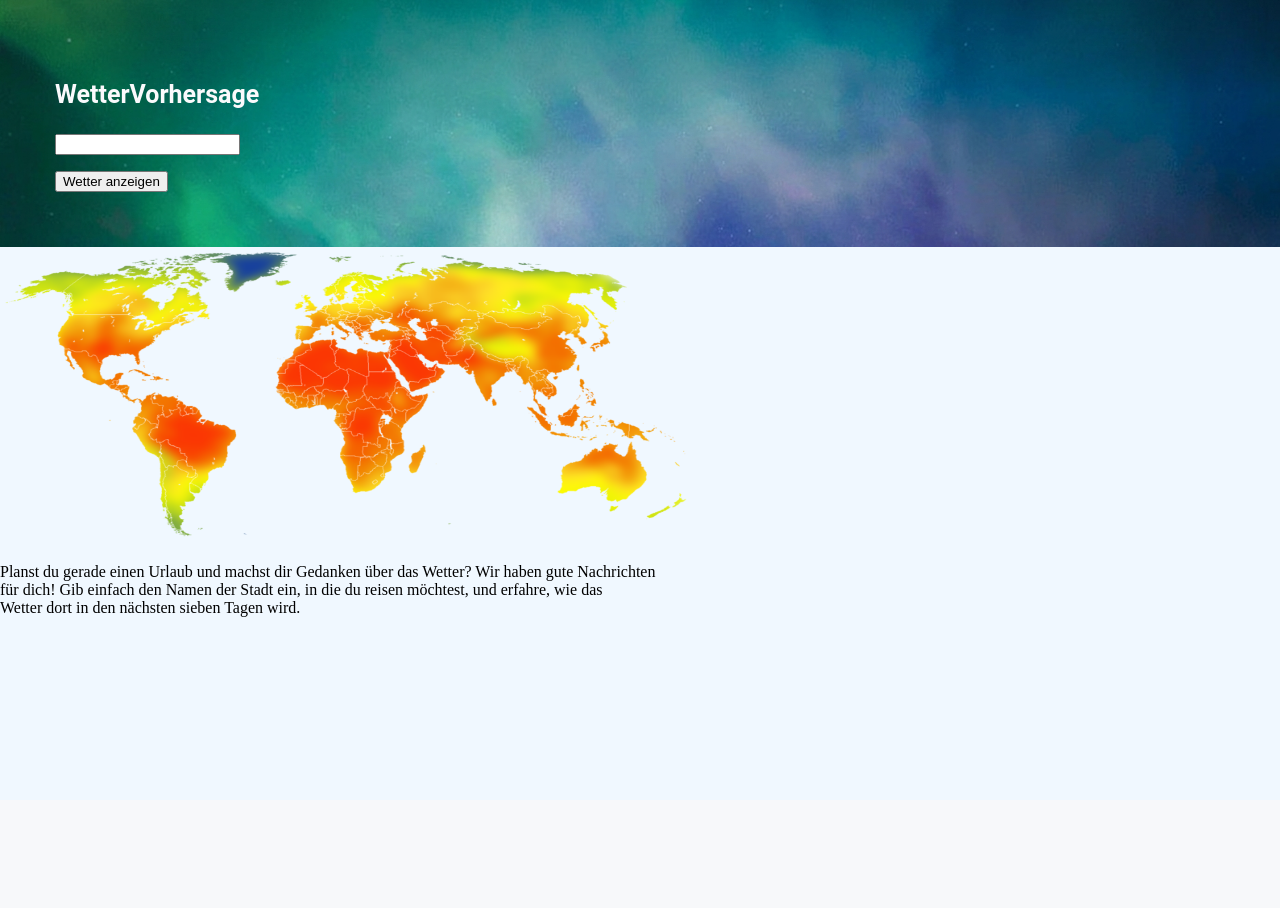
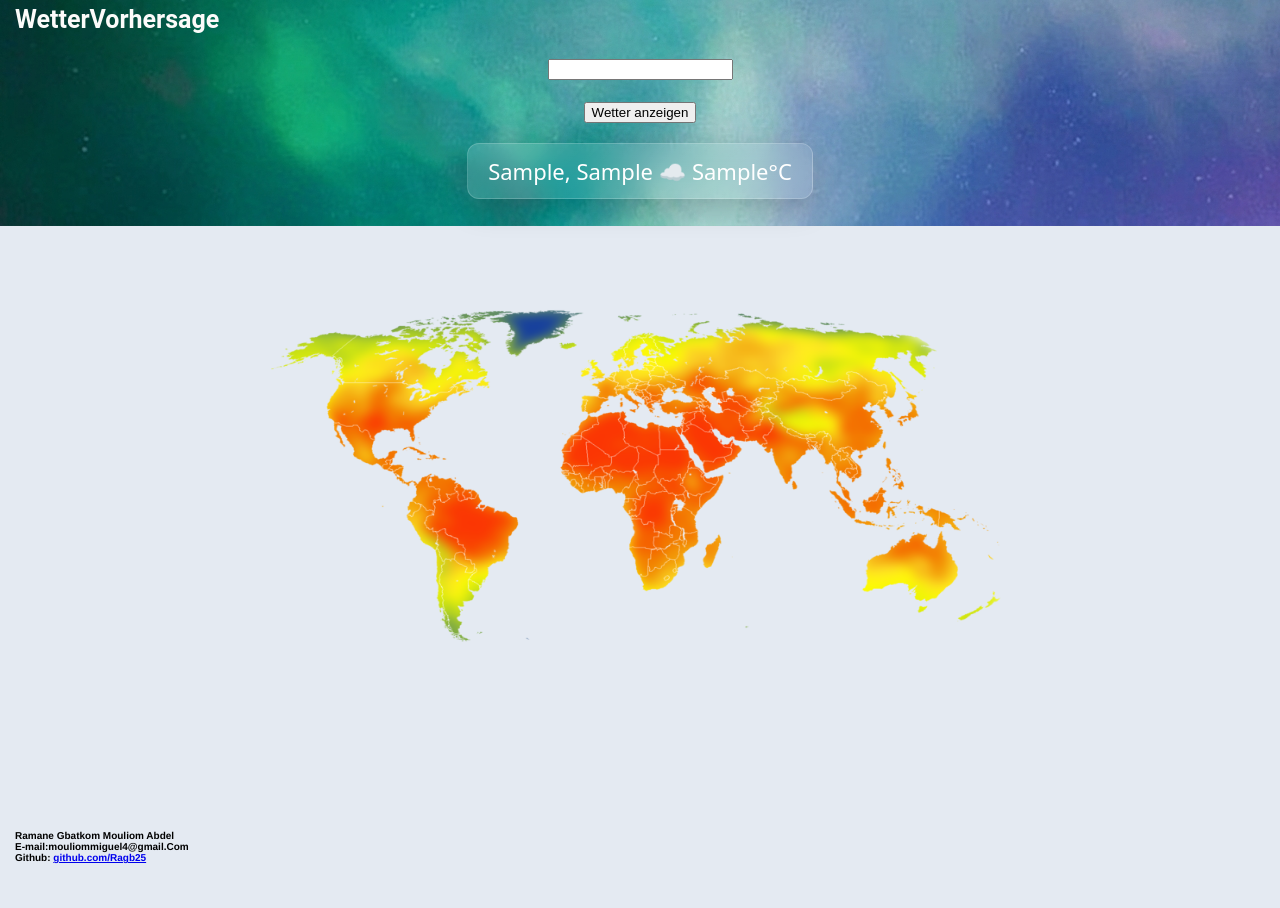
Before and after one commit to Ragb25/Wetter_projekt, a Python web app: template templates/welcome_page.html in a window 1280 px wide. Before the commit the page ends 617 px from the top, so only its background shows below. Run offline with Jinja, Linux system fonts and the light colour scheme; the template is opened without the code that fills it: most values are stand-ins (such as "Sample title", 1, 10 or a date in 2020).

Commit message:
Frontend Welcome_page momentant fertiggestellt mit css Style.

```diff
--- a/templates/welcome_page.html
+++ b/templates/welcome_page.html
@@ -7,29 +7,81 @@ Name einer Stadt einzugeben.>
         <title> Wetter Seite</title>
         <style>
             body {
-                background-color: aliceblue;
+                background-color: rgba(228, 234, 242);
                 margin: 0;
                 padding: 0;
+                font-size: 22px;
+                padding: 45px;
+                background-image: url("/static/images/header.png");
+                background-repeat: no-repeat;
+                background-position: 0px -350px;
 
             }
 
             .header {
-                background-image: url("/static/images/header.png");
-                background-size: cover;
-                background-position: center;
-                background-repeat: no-repeat;
-                padding: 55px;
+                display: flex;
+                flex-direction: column;
+                align-items: center;
             }
 
 
             h3 { /*WetterVohersage */
                 font-family: 'Roboto', sans-serif;
-                color: rgb(250, 250, 252);
+                color: rgb(252, 251, 250);
                 font-size: 25px;
+                margin-top: -40;
+                margin-left: -30px;
             }
-            .search {
-                align-items: center;
+
+            h4 {
+                /* Disposition et alignement des éléments */
+
+                justify-content: space-between;
+                padding: 12px 20px;
+                margin-top: 20px;
+
+                /* Bords arrondis */
+                border-radius: 12px;
+
+                /* Fond dégradé semi-transparent */
+                background: linear-gradient(
+                    135deg,
+                    rgba(255, 255, 255, 0.15) 0%,
+                    rgba(255, 255, 255, 0.05) 100%
+                );
+
+                /* Effet de flou d'arrière-plan (Glassmorphic) */
+                backdrop-filter: blur(10px);
+                -webkit-backdrop-filter: blur(10px); /* Compatibilité Safari */
+
+                /* Bordure très subtile pour accentuer la vitre */
+                border: 1px solid rgba(255, 255, 255, 0.18);
+
+                /* Ombre douce sous la carte */
+                box-shadow: 0 8px 32px 0 rgba(0, 0, 0, 0.2);
+
+                /* Stylisation du texte */
+                color: #ffffff;
+                font-family: system-ui, -apple-system, sans-serif;
+                font-weight: 400;
+
             }
+            p{
+                font-family: 'Franklin Gothic Medium', 'Arial Narrow', Arial, sans-serif;
+                font-size: 10px;
+                margin-left: -30px;
+                margin-top: 150px;
+            }
+            .Welt_bild{
+                display: block;
+                margin-left: auto;
+                margin-right: auto;
+                margin-top: 50px;
+
+            }
+
+
+
 
 
 
@@ -39,34 +91,39 @@ Name einer Stadt einzugeben.>
         </style>
     </head>
     <body>
+        <h3>WetterVorhersage</h3>
         <div class="header">
-            <h3>WetterVorhersage</h3>
             <form method="get">
-            <input class="search" type="text" id="name">
+                <input type="text" id="name">
+
             </form>
             <button onclick="getName()">Wetter anzeigen</button>
-
             <script>
                 function getName() {
-                    let valeur = document.getElementById("name").value;
-                    let wetter_link = `http://127.0.0.1:5000/wetter?ville=${encodeURIComponent(valeur)}`;
+                let valeur = document.getElementById("name").value;
+                let wetter_link = `http://127.0.0.1:5000/wetter?ville=${encodeURIComponent(valeur)}`;
 
-                    window.location.href = wetter_link
+                window.location.href = wetter_link
                 }
             </script>
+            <h4><span>{{hannover_stadt}}, {{hannover_land}}</span> <span>☁️ {{hannover_temperatur}}°C</span></h4>
+            <br>
 
         </div>
+        <img class="Welt_bild" src="{{ url_for('static', filename='images/welt_tmax_tag0.png') }}" alt="Welt Karte" height="350" width="750"><br>
 
 
 
 
 
-        <img src="{{ url_for('static', filename='images/welt_tmax_tag0.png') }}" alt="Welt Karte" height="300" width="700"><br>
+
         <p>
-            Planst du gerade einen Urlaub und machst dir Gedanken über das Wetter? Wir haben gute Nachrichten <br>
-            für dich! Gib einfach den Namen der Stadt ein, in die du reisen möchtest, und erfahre, wie das <br>
-            Wetter dort in den nächsten sieben Tagen wird.
-        </p><br>
+            <b>
+                Ramane Gbatkom Mouliom Abdel<br>
+                E-mail:mouliommiguel4@gmail.Com<br>
+                Github: <a href="https://github.com/Ragb25">github.com/Ragb25</a>
+            </b>
+        </p>
 
 
 
```
Also changed, not shown: api.py (+4 -22 lines), app.py (+9 -4 lines), .cache.sqlite.
